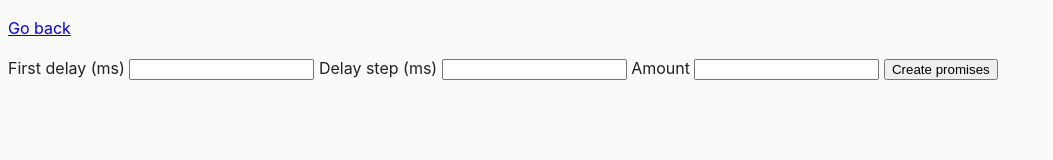
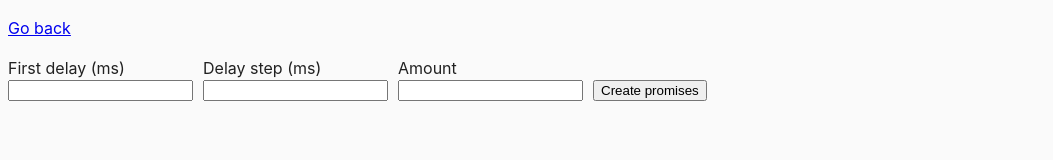
Before and after one commit to Denkovych/goit-js-hw-09, a website built with Parcel: page src/03-promises.html in a window 1280 px wide. Shown: the whole page, without its empty margins (0-1053 px from the left). Built offline with nearby package versions, Linux system fonts and the light colour scheme.

Commit message:
Update common.css

```diff
--- a/src/css/common.css
+++ b/src/css/common.css
@@ -16,3 +16,12 @@ img {
   display: block;
   max-width: 100%;
 }
+
+.form{
+  display: flex;
+  align-items: flex-end;
+}
+label{
+  display: inline-grid;
+  margin-right: 10px;
+}
```
